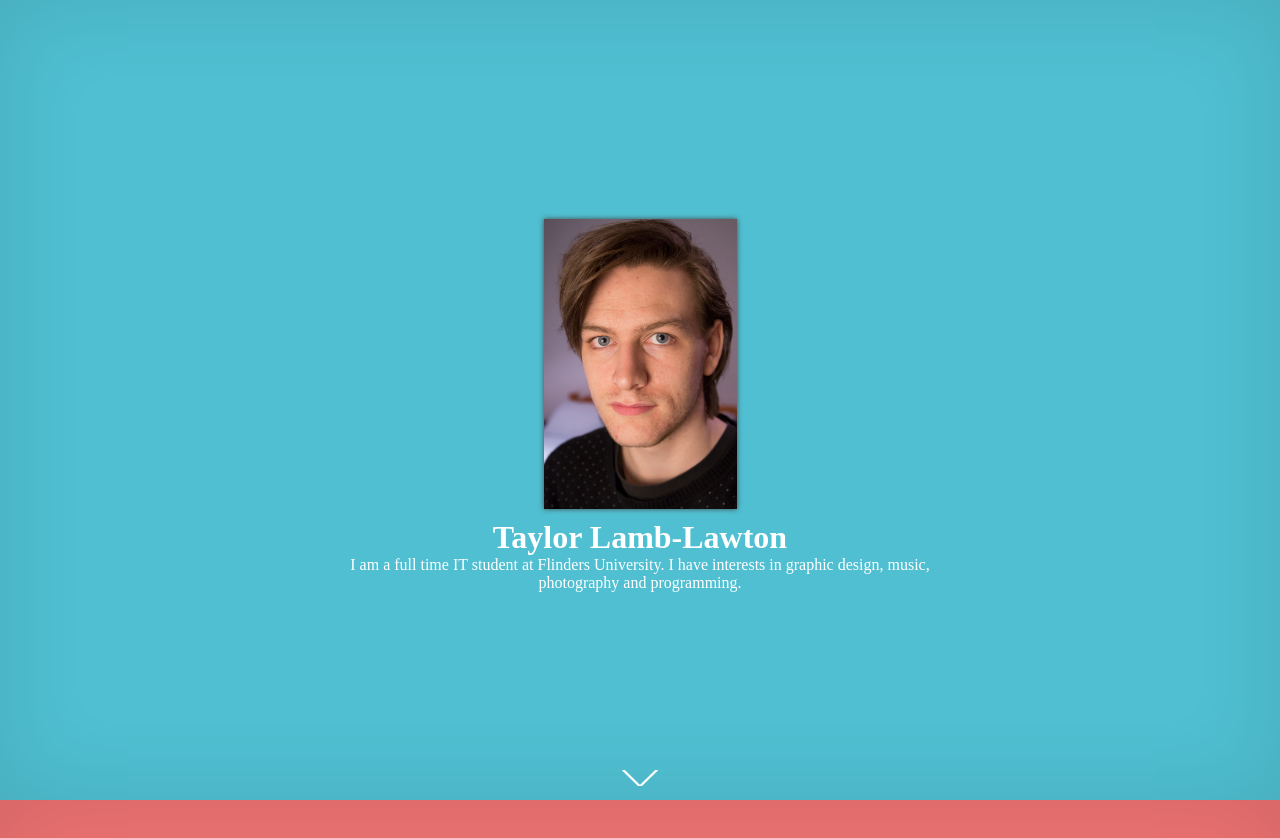
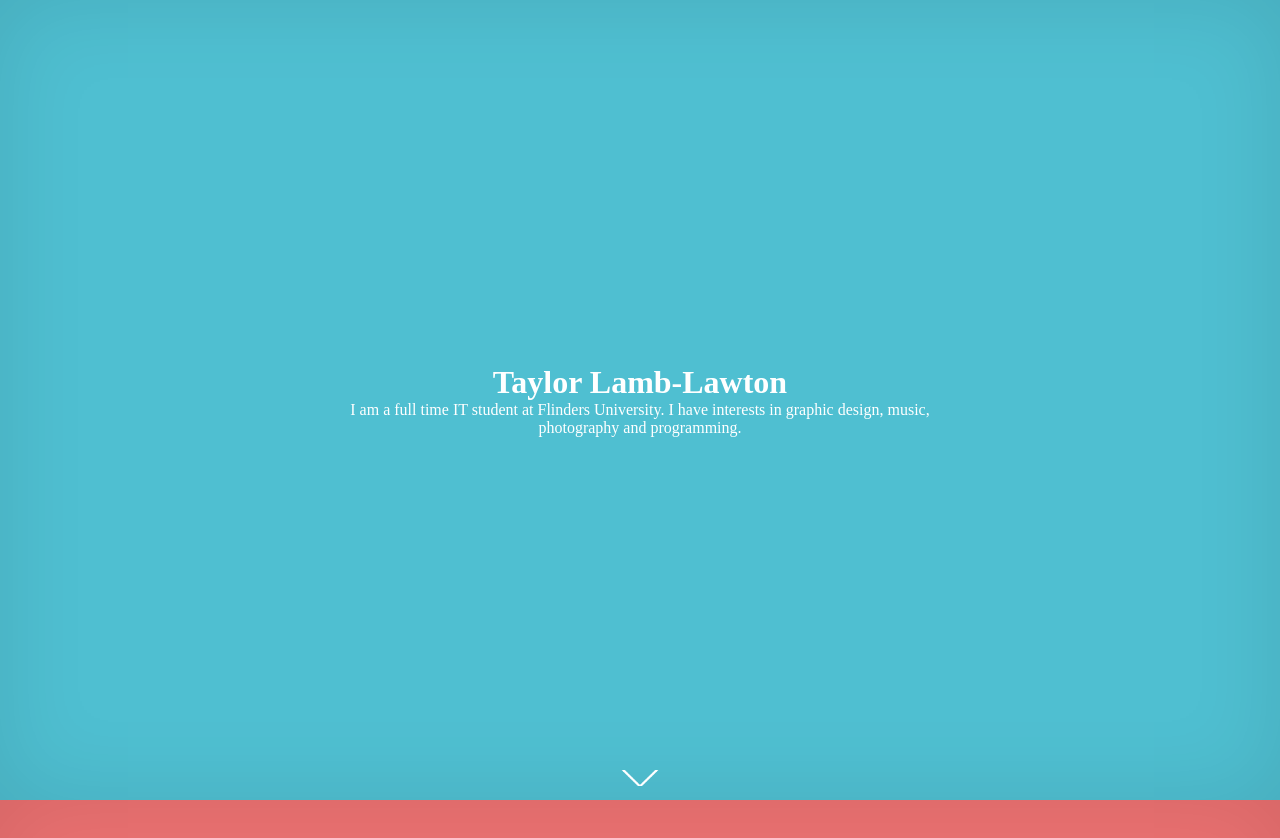
Before and after one commit to itstaylorharry/itstaylorharry.github.io, a plain HTML site: page index.html in a window 1280 px wide. Shown: the top 838 px of the page. Drawn offline with Linux system fonts and the light colour scheme.

Commit message:
Removed profile image

```diff
--- a/index.html
+++ b/index.html
@@ -78,7 +78,6 @@
 	<div class="wrap">
 		<div id="logo" class="logo box box-transition">
 			<div class="content-box">
-				<div class="portrait"></div>
 				<h1>Taylor Lamb-Lawton</h1>
 				<p>I am a full time IT student at Flinders University. I have interests in graphic design, music, photography and programming.</p>
 			</div>
```
Also changed, not shown: 1 other file.
